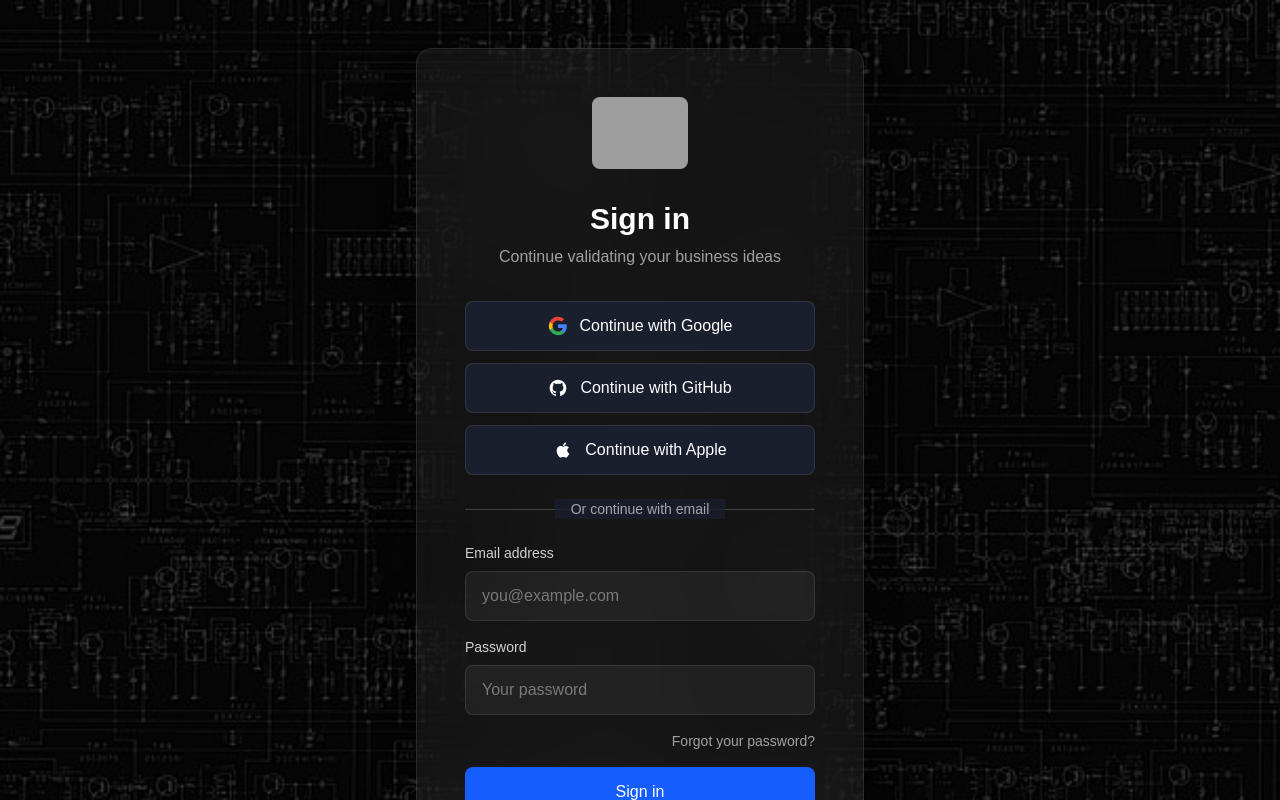
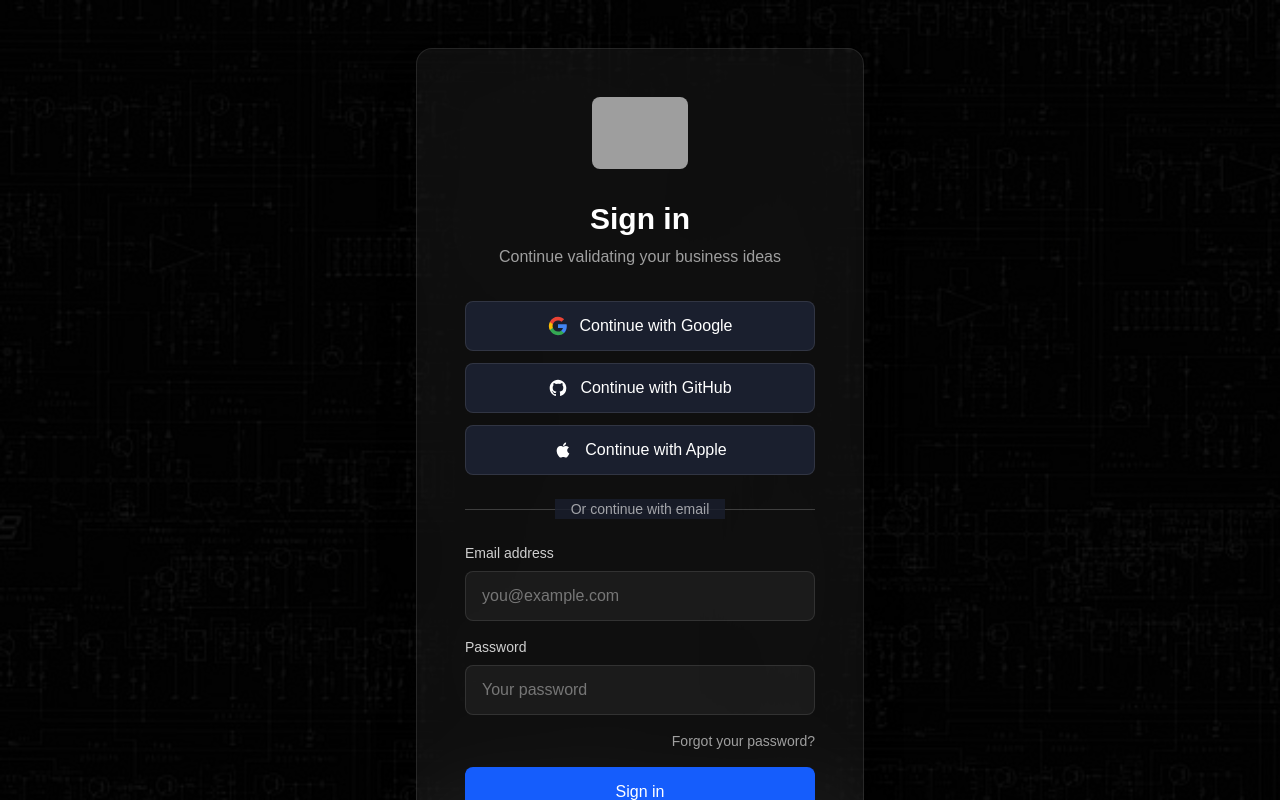
Before and after one commit to 1u1sRR0/forgeon_App, a Next.js app: page /login in a window 1280 px wide. Shown: the top 800 px of the page. Built offline with nearby package versions, Linux system fonts and the light colour scheme; grey boxes are pictures that could not be loaded.

Commit message:
Fix auth pages background darkness to match landing page (bg-black/85)

```diff
--- a/src/app/(auth)/login/page.tsx
+++ b/src/app/(auth)/login/page.tsx
@@ -61,8 +61,8 @@ function LoginForm() {
         backgroundColor: '#1a1f2e',
       }}
     >
-      {/* Dark overlay - reduced opacity to show more background */}
-      <div className="fixed inset-0 bg-black/50 pointer-events-none z-0" />
+      {/* Dark overlay - matches landing page darkness */}
+      <div className="fixed inset-0 bg-black/85 pointer-events-none z-0" />
 
       <div className="max-w-md w-full relative z-10">
         {/* Glassmorphism Card - reduced background opacity to show more blur effect */}
--- a/src/app/(auth)/register/page.tsx
+++ b/src/app/(auth)/register/page.tsx
@@ -73,8 +73,8 @@ export default function RegisterPage() {
         backgroundColor: '#1a1f2e',
       }}
     >
-      {/* Dark overlay - reduced opacity to show more background */}
-      <div className="fixed inset-0 bg-black/50 pointer-events-none z-0" />
+      {/* Dark overlay - matches landing page darkness */}
+      <div className="fixed inset-0 bg-black/85 pointer-events-none z-0" />
 
       <div className="max-w-md w-full relative z-10">
         {/* Glassmorphism Card - reduced background opacity to show more blur effect */}
```
